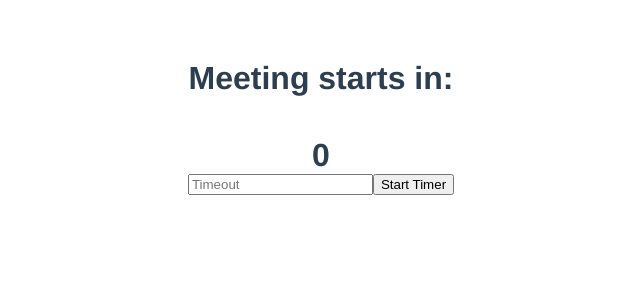
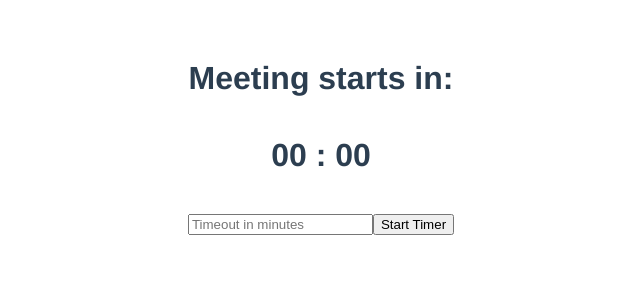
Before and after one commit to anschaefer/countdown-timer, a Vue app: page / in a window 1280 px wide. Shown: the top 300 px of the page, without its empty margins (319-959 px from the left). Built offline with nearby package versions, Linux system fonts and the light colour scheme.

Commit message:
Add double digits and bootstrap-vue

```diff
--- a/src/components/CountdownTimer.vue
+++ b/src/components/CountdownTimer.vue
@@ -1,50 +1,64 @@
 <template>
   <div class="CountdownTimer">
     <h1>{{ msg }}</h1>
-    <h1>{{ remainingSeconds }}</h1>
+    <h1>{{ remainingMinutes }} : {{ remainingSeconds }}</h1>
   </div>
   <div v-if="!intervalID">
-    <input  v-model="timeout" placeholder="Timeout">
-    <button v-on:click="startTimer(timeout)">Start Timer</button>
+    <input v-model="timeoutInMinutes" placeholder="Timeout in minutes" />
+    <button class="controlButton" v-on:click="startTimer(timeoutInMinutes)">
+      Start Timer
+    </button>
   </div>
-  <button v-else v-on:click="stopTimer()">Stop Timer</button>
+  <button class="controlButton" v-else v-on:click="stopTimer()">
+    Stop Timer
+  </button>
 </template>
 
 <script>
 export default {
-  name: 'CountdownTimer',
+  name: "CountdownTimer",
   props: {
-    msg: String
-  },
-  mounted() {
+    msg: String,
   },
   data() {
     return {
-      timeout: null,
-      remainingSeconds: 0,
-      intervalID: null
-    }
+      intervalID: null,
+      timeoutInMinutes: null,
+      remainingMinutes: "00",
+
+      remainingSeconds: "00",
+    };
   },
   methods: {
     startTimer(durationInMinutes) {
-      this.remainingSeconds = durationInMinutes * 60
+      if (durationInMinutes && durationInMinutes != 0) {
+        this.remainingMinutes = durationInMinutes;
+        this.remainingSeconds = 0;
 
-      const that = this
-      this.intervalID = setInterval( function() {
-        if(that.remainingSeconds === 0) {
-          that.stopTimer()
-          return
-        }
-        that.remainingSeconds -= 1
-      }, 1000)
+        const that = this;
+        this.intervalID = setInterval(function () {
+          if (that.remainingMinutes === 0 && that.remainingSeconds === 0) {
+            that.stopTimer();
+            return;
+          }
+
+          if (that.remainingSeconds === 0) {
+            that.remainingMinutes -= 1;
+            that.remainingSeconds = 59;
+            return;
+          }
+          that.remainingSeconds -= 1;
+        }, 1000);
+      }
     },
     stopTimer() {
-      clearInterval(this.intervalID)
-      this.remainingSeconds = 0
-      this.intervalID = null
-    }
-  }
-}
+      clearInterval(this.intervalID);
+      this.remainingSeconds = 0;
+      this.remainingMinutes = 0;
+      this.intervalID = null;
+    },
+  },
+};
 </script>
 
 <!-- Add "scoped" attribute to limit CSS to this component only -->
@@ -63,4 +77,7 @@ li {
 a {
   color: #42b983;
 }
+.controlButton {
+  margin: 40px 0 0;
+}
 </style>
```
Also changed, not shown: package.json (+6 -4 lines), 1 other file (tests, documents, lock files or other folders).
